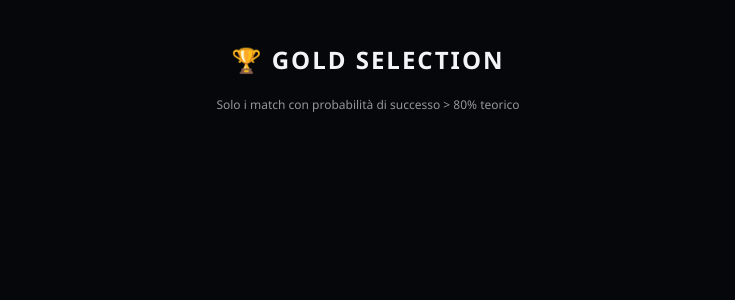
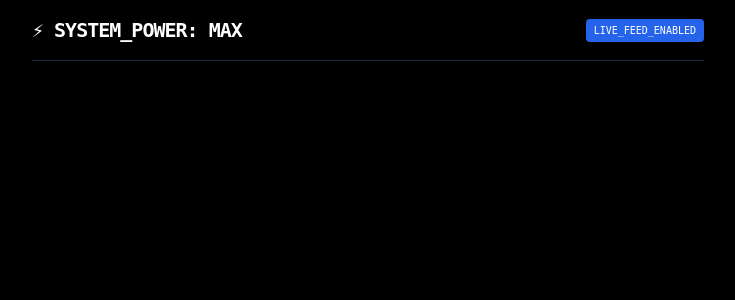
Before and after one commit to christian03-web/ai-pronostici-, a Flask app: page / in a window 1280 px wide. Shown: the top 300 px of the page, without its empty margins (272-1007 px from the left). Run offline with Flask 3, Linux system fonts and the light colour scheme; data that the repository does not hold is empty; some libraries are stand-ins or nearby versions.

Commit message:
Update index.html

```diff
--- a/templates/index.html
+++ b/templates/index.html
@@ -3,39 +3,59 @@
 <head>
     <meta charset="UTF-8">
     <meta name="viewport" content="width=device-width, initial-scale=1.0">
-    <title>AI Gold Predictor</title>
+    <title>⚡ ULTRA-ANALYTICS AI</title>
+    <script src="https://cdn.tailwindcss.com"></script>
     <style>
-        :root { --gold: #ffd700; --bg: #05070a; --card: #111827; }
-        body { background: var(--bg); color: #f3f4f6; font-family: 'Segoe UI', sans-serif; padding: 15px; }
-        .container { max-width: 480px; margin: auto; }
-        .card {
-            background: var(--card); border-radius: 12px; padding: 18px;
-            margin-bottom: 12px; display: flex; justify-content: space-between;
-            align-items: center; border: 1px solid #1f2937;
-        }
-        .gold-border { border: 2px solid var(--gold) !important; box-shadow: 0 0 15px rgba(255, 215, 0, 0.2); }
-        .league { color: #60a5fa; font-size: 11px; font-weight: bold; }
-        .teams { font-size: 15px; font-weight: 600; margin-top: 4px; }
-        .perc { font-size: 26px; font-weight: 900; color: #10b981; }
-        .gold-text { color: var(--gold) !important; }
-        .badge-gold { background: var(--gold); color: black; font-size: 9px; font-weight: 1000; padding: 2px 6px; border-radius: 4px; margin-top: 5px; display: inline-block; }
+        body { background: #000000; color: #ffffff; font-family: 'JetBrains Mono', monospace; }
+        .match-card { background: linear-gradient(145deg, #0f172a, #020617); border: 1px solid #1e293b; transition: 0.3s; }
+        .match-card:hover { border-color: #38bdf8; box-shadow: 0 0 20px rgba(56, 189, 248, 0.2); }
+        .elite { border-color: #f59e0b !important; background: linear-gradient(145deg, #1e1b4b, #020617); }
+        .bar-container { background: #1e293b; height: 4px; border-radius: 2px; margin-top: 8px; }
     </style>
 </head>
-<body>
-    <div class="container">
-        <h2 style="text-align:center; letter-spacing: 2px;">🏆 GOLD SELECTION</h2>
-        <p style="text-align:center; font-size: 12px; opacity: 0.6;">Solo i match con probabilità di successo > 80% teorico</p>
+<body class="p-4">
+    <div class="max-w-2xl mx-auto">
+        <div class="flex justify-between items-center mb-8 border-b border-slate-800 pb-4">
+            <h1 class="text-xl font-bold tracking-tighter">⚡ SYSTEM_POWER: MAX</h1>
+            <div class="text-[10px] bg-blue-600 px-2 py-1 rounded">LIVE_FEED_ENABLED</div>
+        </div>
 
         {% for m in matches %}
-        <div class="card {{ 'gold-border' if m.is_gold }}">
-            <div>
-                <div class="league">{{ m.league }}</div>
-                <div class="teams">{{ m.match }}</div>
-                {% if m.is_gold %}<div class="badge-gold">TOP PICK 🎯</div>{% endif %}
+        <div class="match-card p-6 rounded-xl mb-4 {{ 'elite' if m.is_elite }}">
+            <div class="flex justify-between items-start mb-6">
+                <div>
+                    <span class="text-[9px] text-blue-400 font-bold uppercase">{{ m.league }}</span>
+                    <h2 class="text-lg font-bold leading-tight mt-1">{{ m.match }}</h2>
+                </div>
+                {% if m.is_elite %}
+                <span class="text-[#f59e0b] text-[10px] font-bold animate-pulse">● GOLD_PICK</span>
+                {% endif %}
             </div>
-            <div style="text-align:right">
-                <div class="perc {{ 'gold-text' if m.is_gold }}">{{ m.probability }}%</div>
-                <div style="font-size: 10px; opacity: 0.8;">OVER 2.5</div>
+
+            <div class="grid grid-cols-2 gap-8">
+                <div>
+                    <div class="flex justify-between text-[10px] mb-1">
+                        <span>OVER 2.5 PROB</span>
+                        <span class="text-emerald-400">{{ m.over_p }}%</span>
+                    </div>
+                    <div class="bar-container">
+                        <div class="h-full bg-emerald-500 rounded-full" style="width: {{ m.over_p }}%"></div>
+                    </div>
+                </div>
+                <div>
+                    <div class="flex justify-between text-[10px] mb-1">
+                        <span>GG (BOTH SCORE)</span>
+                        <span class="text-blue-400">{{ m.gg_p }}%</span>
+                    </div>
+                    <div class="bar-container">
+                        <div class="h-full bg-blue-500 rounded-full" style="width: {{ m.gg_p }}%"></div>
+                    </div>
+                </div>
+            </div>
+
+            <div class="mt-4 pt-4 border-t border-slate-800 flex justify-between items-center">
+                <span class="text-[10px] text-slate-500">POTENZA ATTACCO: <span class="text-white">HIGH</span></span>
+                <span class="text-[10px] text-slate-500">RATING: <span class="text-white">{{ m.score_potency }}</span></span>
             </div>
         </div>
         {% endfor %}
```
